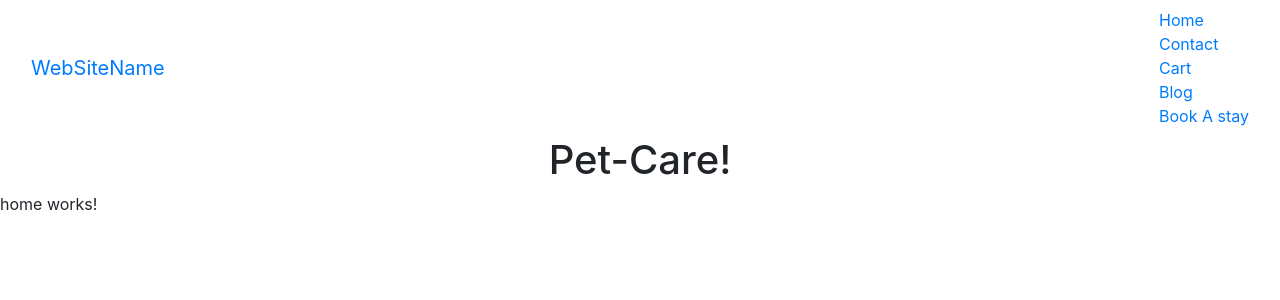
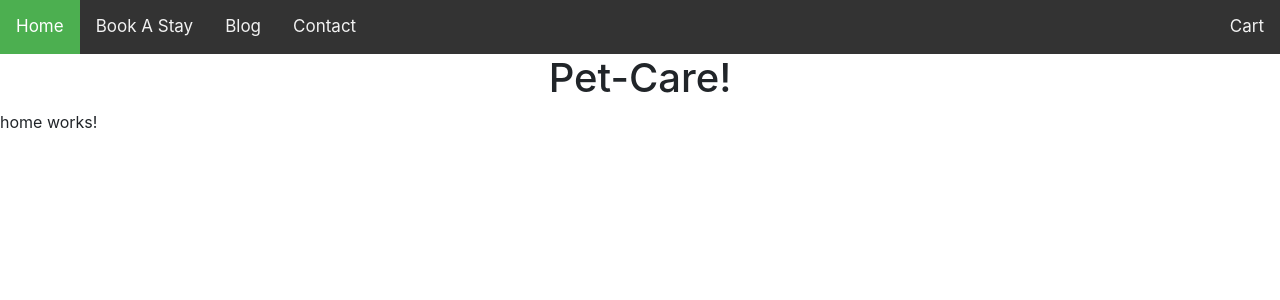
Before and after one commit to PorterSavage/PetCare, an Angular app: page / in a window 1280 px wide. Shown: the top 300 px of the page. Built offline with nearby package versions, Linux system fonts and the light colour scheme.

Commit message:
Added styling to navbar and all the routes are working

```diff
--- a/src/app/nav/nav.component.css
+++ b/src/app/nav/nav.component.css
@@ -0,0 +1,23 @@
+.topnav {
+  background-color: #333;
+  overflow: hidden;
+}
+
+.topnav a {
+  float: left;
+  color: #f2f2f2;
+  text-align: center;
+  padding: 14px 16px;
+  text-decoration: none;
+  font-size: 17px;
+}
+
+.topnav a:hover {
+  background-color: #ddd;
+  color: black;
+}
+
+.topnav a.active {
+  background-color: #4CAF50;
+  color: white;
+}
--- a/src/app/nav/nav.component.html
+++ b/src/app/nav/nav.component.html
@@ -1,14 +1,7 @@
-<nav class="navbar navbar-default">
-  <div class="container-fluid">
-    <div class="navbar-header">
-      <a class="navbar-brand" href="#">WebSiteName</a>
-    </div>
-    <ul class="nav navbar-nav">
-      <li><a href=''>Home</a></li>
-      <li><a href='contact'>Contact</a></li>
-      <li><a href='cart'>Cart</a></li>
-      <li><a href='blog'>Blog</a></li>
-      <li><a href='pet-form'>Book A stay</a></li>
-    </ul>
-  </div>
-</nav>
+<div class="topnav">
+  <a class="active" href=''>Home</a>
+  <a href='pet-form'>Book A Stay</a>
+  <a href='blog'>Blog</a>
+  <a href='contact'>Contact</a>
+  <a style="float:right;" href='cart'>Cart</a>
+</div>
```
